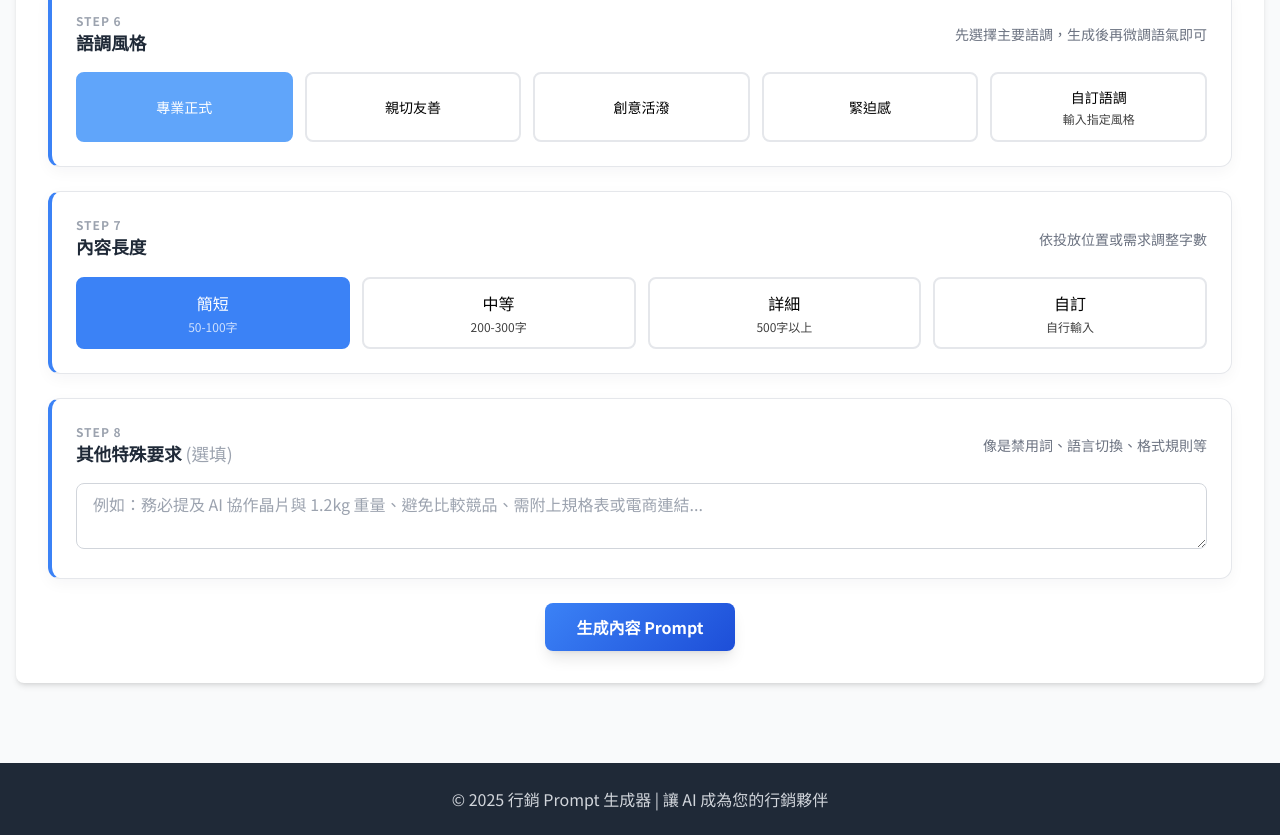
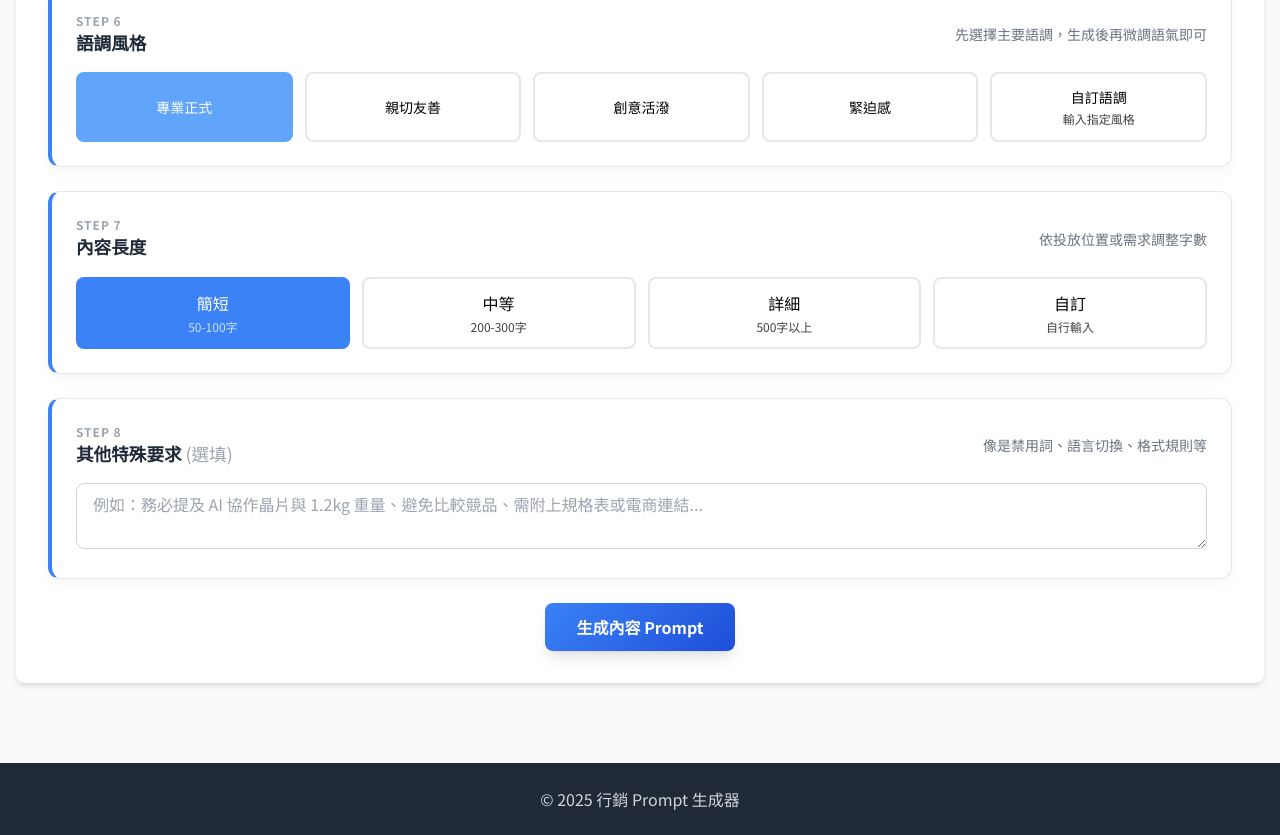
Before and after one commit to lsyuan36/prompt_gen, a plain HTML site: page index.html in a window 1280 px wide. Shown: the part 1517-2352 px from the top of the page. Drawn offline with nearby package versions, Linux system fonts and the light colour scheme.

Commit message:
[fix] footer

```diff
--- a/index.html
+++ b/index.html
@@ -773,7 +773,7 @@
     <!-- Footer -->
     <footer class="bg-gray-800 text-white py-6 mt-12">
         <div class="container mx-auto px-4 text-center">
-            <p class="text-gray-300">© 2025 行銷 Prompt 生成器 | 讓 AI 成為您的行銷夥伴</p>
+            <p class="text-gray-300">© 2025 行銷 Prompt 生成器</p>
         </div>
     </footer>
 
```
